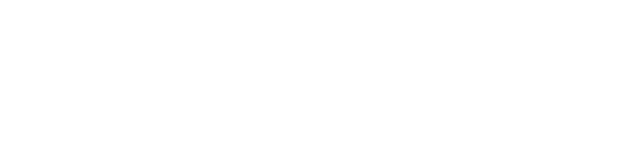
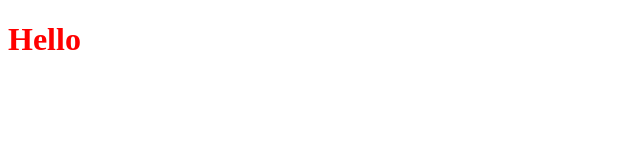
Before and after one commit to sammybhaidani/git-practice, a plain HTML site: page index.html in a window 1280 px wide. Shown: the whole page, without its empty margins (0-640 px from the left). Drawn offline with Linux system fonts and the light colour scheme.

Commit message:
Create heading styled in red

```diff
--- a/index.html
+++ b/index.html
@@ -8,6 +8,6 @@
     <script defer src="script.js"></script>
 </head>
 <body>
-
+    <h1>Hello</h1>
 </body>
 </html>
--- a/style.css
+++ b/style.css
@@ -0,0 +1,3 @@
+h1 {
+    color: #ff0000;
+}
```
